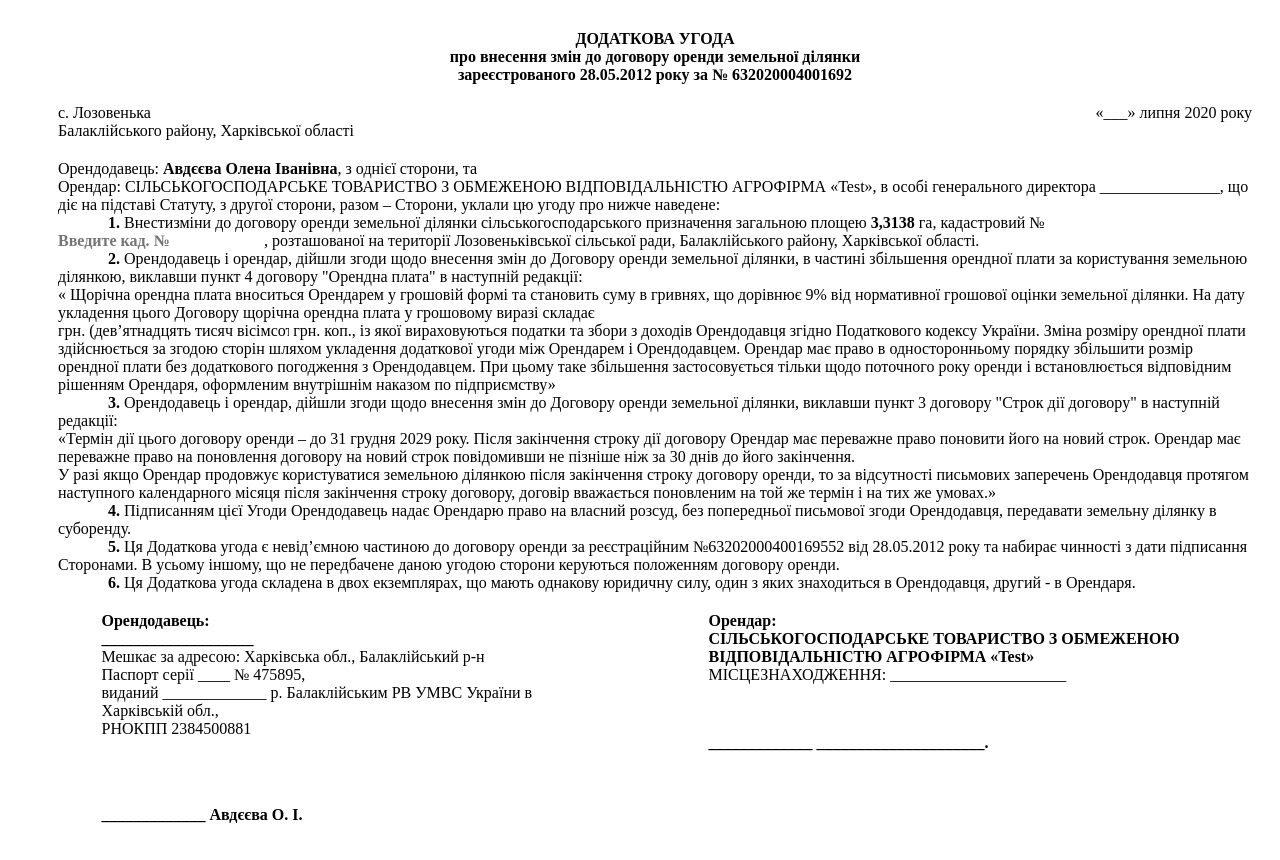
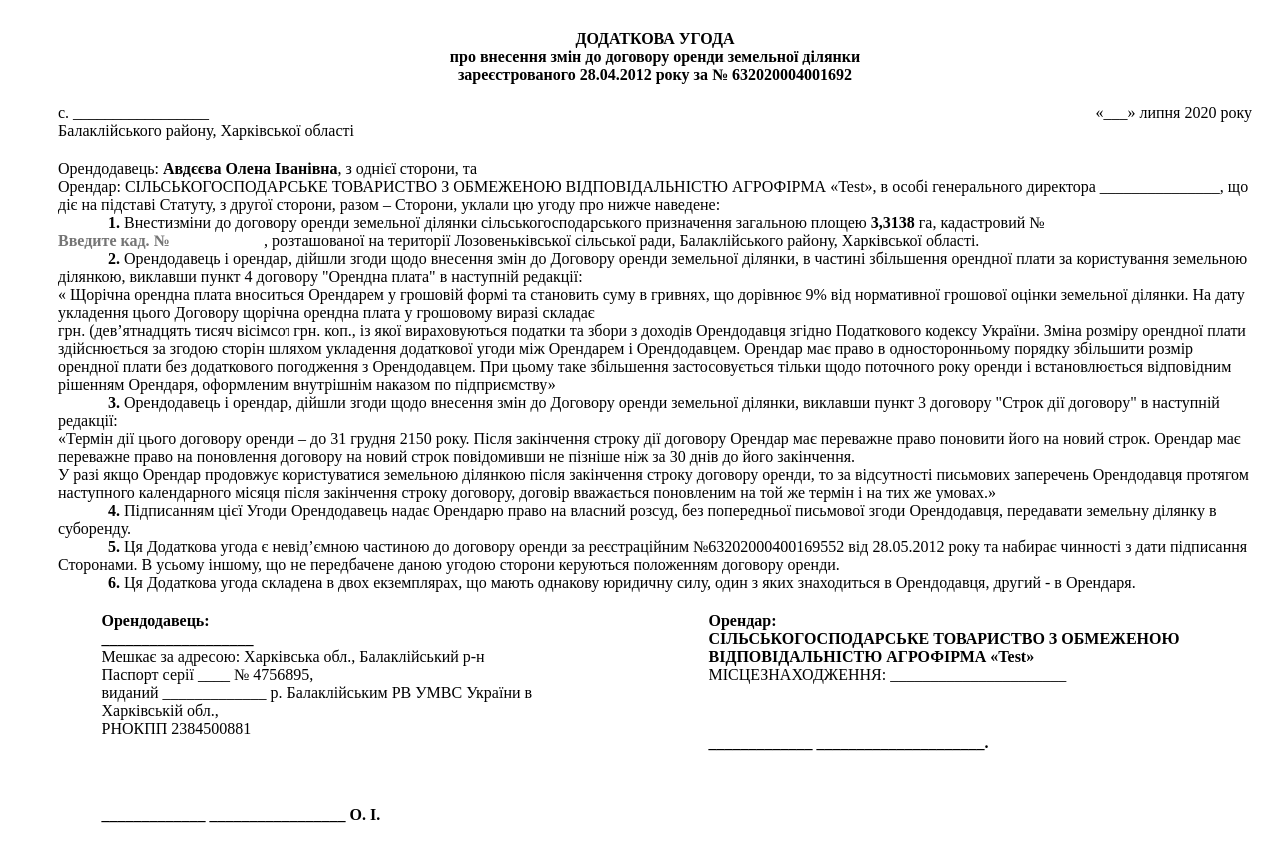
Before and after one commit to ovolvenkov/-contract, a plain HTML site: page index.html in a window 1280 px wide. Drawn offline with Linux system fonts and the light colour scheme.

Commit message:
Update contract dates and landlord information

```diff
--- a/index.html
+++ b/index.html
@@ -8,10 +8,10 @@
 <body>
 	<div class="main-wrapper">
 		<div class="document-name"><strong>ДОДАТКОВА УГОДА</br>про внесення змін до договору оренди земельної ділянки</br>
-			зареєстрованого <span class="date-contract-registration">28.05.2012</span> року за № <span class="number-registration">632020004001692</span></strong>
+			зареєстрованого <span class="date-contract-registration">28.04.2012</span> року за № <span class="number-registration">632020004001692</span></strong>
 		</div>
 		<div class="header">
-			<div class="place-signing">с. <span class='villageHeader'>Лозовенька</span></br> Балаклійського району, Харківської області
+			<div class="place-signing">с. <span class='villageHeader'>_________________</span></br> Балаклійського району, Харківської області
 			</div>
 			<div class="date-signing">«___» липня 2020 року</div>
 		</div>
@@ -22,7 +22,7 @@
 		<span class="tab">2.</span> Орендодавець і орендар, дійшли згоди щодо внесення змін до Договору оренди земельної ділянки, в частині збільшення орендної плати за користування земельною ділянкою, виклавши пункт 4 договору "Орендна плата" в наступній редакції:</br>
 		« Щорічна орендна плата вноситься Орендарем у грошовій формі та становить суму в гривнях, що дорівнює 9% від нормативної грошової оцінки земельної ділянки. На дату укладення цього Договору щорічна орендна плата у грошовому виразі складає</br> <span class="rent"></span> грн. <input class='rentText' type="text" value="(дев’ятнадцять тисяч вісімсот дев’яносто вісім)" onkeydown="this.style.width = ((this.value.length + 1) * 8) + 'px'"> грн. <span class="rentPennies"></span> коп., із якої вираховуються податки та збори з доходів Орендодавця згідно Податкового кодексу України. Зміна розміру орендної плати здійснюється за згодою сторін шляхом укладення додаткової угоди між Орендарем і Орендодавцем. Орендар має право в односторонньому порядку збільшити розмір орендної плати без додаткового погодження з Орендодавцем. При цьому таке збільшення застосовується тільки щодо поточного року оренди і встановлюється відповідним рішенням Орендаря, оформленим внутрішнім наказом по підприємству»</br>
 		<span class="tab">3.</span> Орендодавець і орендар, дійшли згоди щодо внесення змін до Договору оренди земельної ділянки, виклавши пункт 3 договору "Строк дії договору" в наступній редакції:</br>
-		«Термін дії цього договору оренди – до 31 грудня 2029 року. Після закінчення строку дії договору Орендар має переважне право поновити його на новий строк. Орендар має переважне право на поновлення договору на новий строк повідомивши не пізніше ніж за 30 днів до його закінчення.</br>
+		«Термін дії цього договору оренди – до 31 грудня 2150 року. Після закінчення строку дії договору Орендар має переважне право поновити його на новий строк. Орендар має переважне право на поновлення договору на новий строк повідомивши не пізніше ніж за 30 днів до його закінчення.</br>
 		У разі якщо Орендар продовжує користуватися земельною ділянкою після закінчення строку договору оренди, то за відсутності письмових заперечень Орендодавця протягом наступного календарного місяця після закінчення строку договору, договір вважається поновленим на той же термін і на тих же умовах.»</br>
 		<span class="tab">4.</span> Підписанням цієї Угоди Орендодавець надає Орендарю право на власний розсуд, без попередньої письмової згоди Орендодавця, передавати земельну ділянку в суборенду.</br>
 		<span class="tab">5.</span> Ця Додаткова угода є невід’ємною частиною до договору оренди за реєстраційним <span class="number-registration">№63202000400169552</span> від <span class="date-contract-registration">28.05.2012</span> року та набирає чинності з дати підписання Сторонами. В усьому іншому, що не передбачене даною угодою сторони керуються положенням договору оренди.</br>
@@ -33,10 +33,10 @@
 				<strong>Орендодавець:</br>
 				<span class="name-landlord">___________________</span></strong></br>
 				Мешкає за адресою: <span class="location">Харківська обл., Балаклійський р-н</span></br>
-				Паспорт серії <span class="seriaPasport">____</span> № <span class="numPasport">475895</span>,</br>виданий <span class="datePasport">_____________</span> р. <span class="givePasport">Балаклійським РВ УМВС України в Харківській обл.</span>,</br>
+				Паспорт серії <span class="seriaPasport">____</span> № <span class="numPasport">4756895</span>,</br>виданий <span class="datePasport">_____________</span> р. <span class="givePasport">Балаклійським РВ УМВС України в Харківській обл.</span>,</br>
 				РНОКПП <span class="identificNumber">2384500881</span></br>
 			</br>
-				<strong><p>_____________ <span class="name-landlord">Авдєєва О. І.</span></p></strong>
+				<strong><p>_____________ <span class="name-landlord">_________________ О. І.</span></p></strong>
 			</div>
 			<div class="requisites-entity">
 				<strong>Орендар:</br>
```
